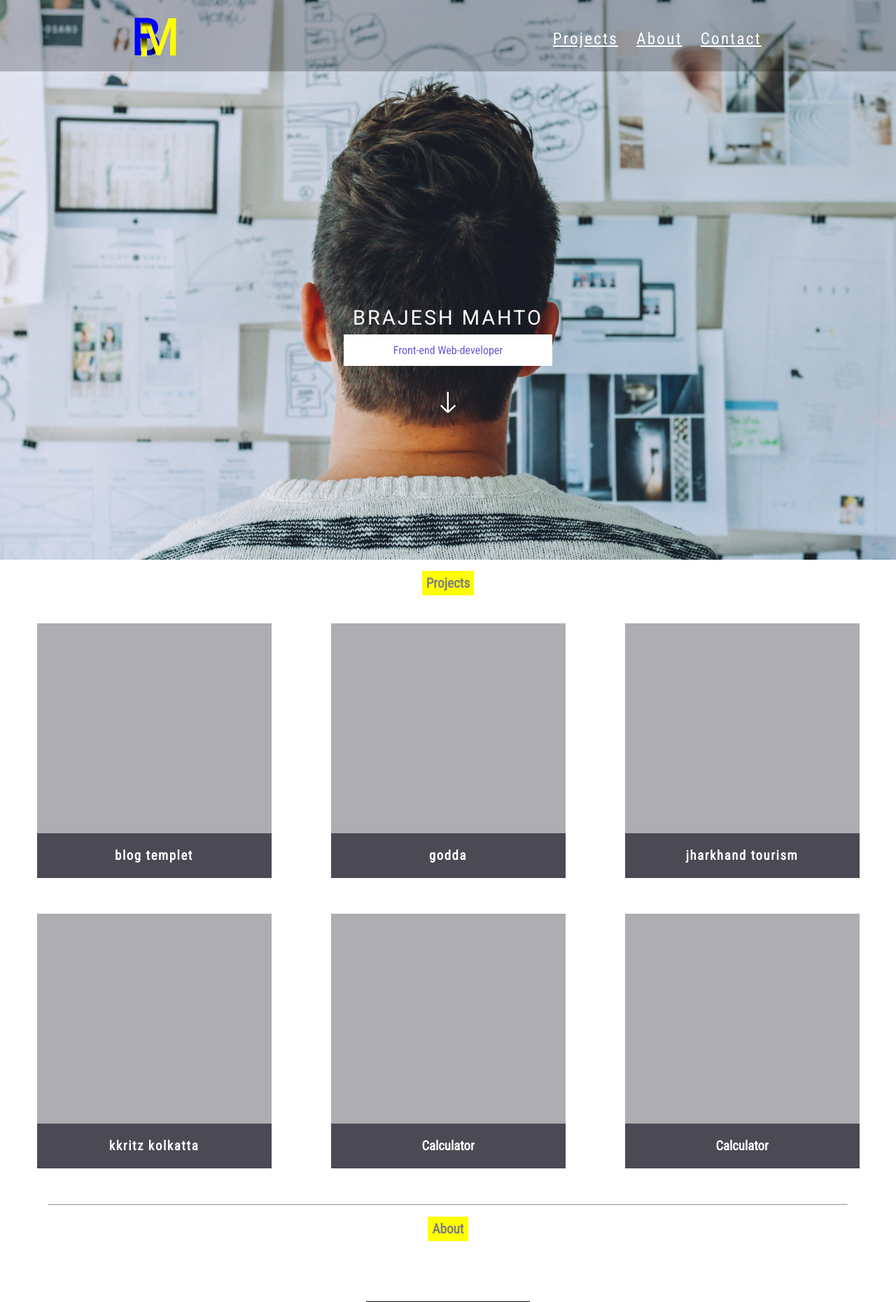
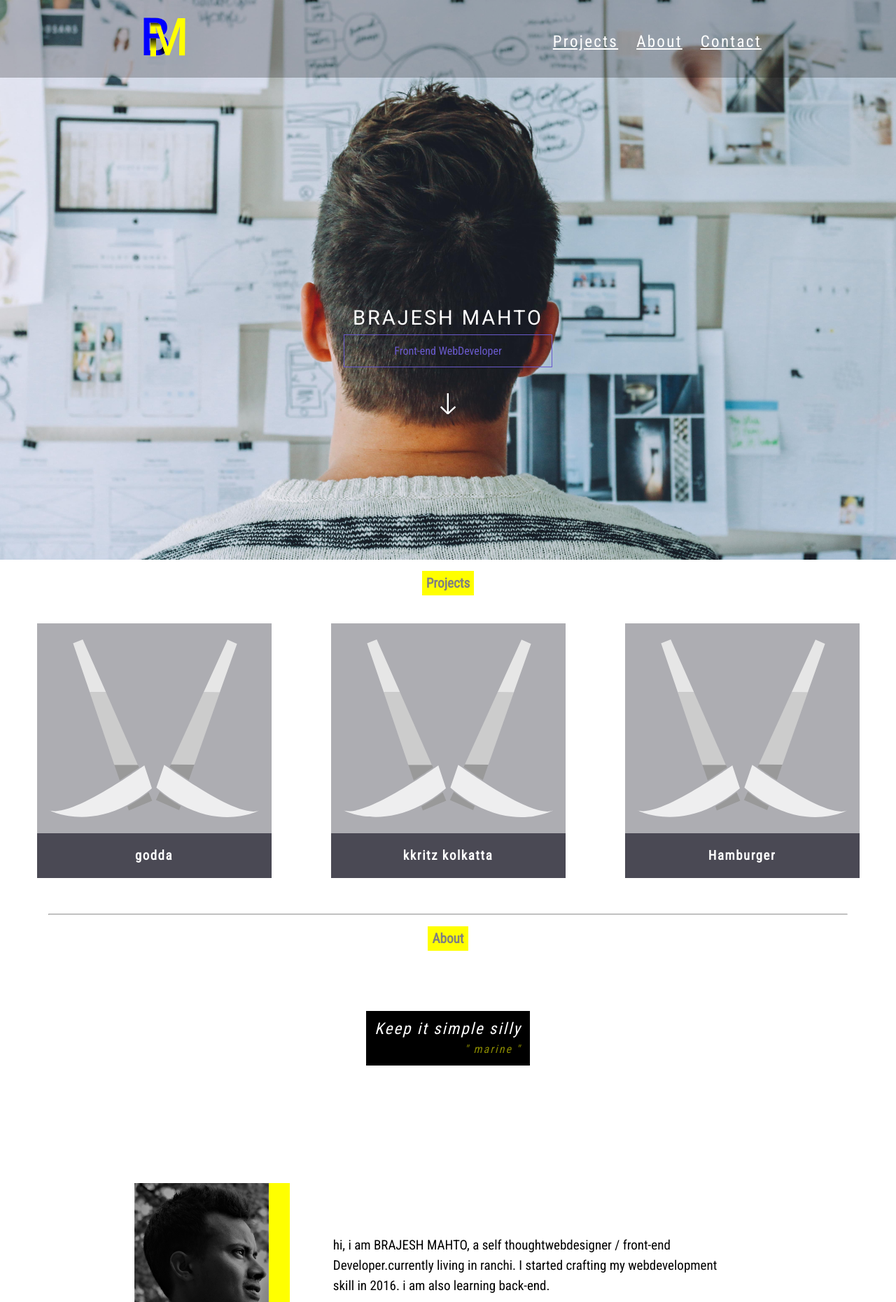
Before and after one commit to mahtobittu/mahtobittu.github.io, a PHP site: page / in a window 1280 px wide. Shown: the top 1861 px of the page at 70% size. Run offline with PHP 8.4, Linux system fonts and the light colour scheme.

Commit message:
Add files via upload

```diff
--- a/index.html
+++ b/index.html
@@ -23,7 +23,7 @@
 
 
                 <div >
-                     <img src='bm-01-01.svg' class='logo'>
+                     <a href='index.html'><img src='bm-01-01.svg' class='logo'></a>
                 </div>
 
                 <div class='navigation'>
@@ -58,7 +58,7 @@
 
                 <div id="hlo">
                     <a id="logo">BRAJESH MAHTO</a>
-                    <p id="intro1">Front-end Web-developer</p>
+                    <p id="intro1">Front-end WebDeveloper</p>
 
                 </div>
 
@@ -81,57 +81,36 @@
 
 
                 <div class="projectbox hack">
-                    <div class="imgContainer"></div>
+                    <div class="imgContainer imgContainer1"></div>
                     <div style="background-color: #4a4954; padding: 21px;
 
                             text-align: center;">
-                        <a href= 'mahtobitt.github.io/blog/' class='projestname'><h3>blog templet</h3></a>
+                        <a href= 'https://mahtobittu.github.io/godda/' class='projestname'><h3>godda</h3></a>
                     </div>
                 </div>
 
-                <div class="projectbox hack">
-                    <div class="imgContainer"></div>
-                    <div style="       background-color: #4a4954; padding: 21px;
 
-                          text-align: center;">
-                        <a href= 'mahtobitt.github.io/godda/' class='projestname'><h3>godda</h3></a>
-                    </div>
-                </div>
+
+
 
                 <div class="projectbox hack">
-                    <div class="imgContainer"></div>
-                    <div style="background-color: #4a4954; padding: 21px;  text-align: center;">
-                        <a href ='mahtobitt.github.io/jturism/' class='projestname'><h3>jharkhand tourism</h3></a>
-                    </div>
-                </div>
-
-                <div class="projectbox hack">
-                    <div class="imgContainer"></div>
+                    <div class="imgContainer imgContainer1"></div>
                     <div style="background-color: #4a4954; padding: 21px; text-align: center;">
                        <a href ='mahtobitt.github.io/kkritz/' class='projestname'><h3 >kkritz kolkatta</h3></a>
                     </div>
                 </div>
 
 
-
-
                 <div class="projectbox hack">
-                    <div class="imgContainer"></div>
-                    <div style="       background-color: #4a4954; padding: 21px;
-
-                                text-align: center;">
-                        <h3>Calculator</h3>
+                    <div class="imgContainer imgContainer1"></div>
+                    <div style="background-color: #4a4954; padding: 21px; text-align: center;">
+                       <a href ='mahtobitt.github.io/kkritz/' class='projestname'><h3 >Hamburger</h3></a>
                     </div>
                 </div>
 
-                <div class="projectbox hack">
-                    <div class="imgContainer"></div>
-                    <div style="       background-color: #4a4954; padding: 21px;
 
-                                text-align: center;">
-                        <h3>Calculator</h3>
-                    </div>
-                </div>
+
+
 
             </div>
 
--- a/jssolution.css
+++ b/jssolution.css
@@ -6,6 +6,27 @@ body{
 
     font-family: 'Roboto Condensed', sans-serif;
 
+}
+
+.imgContainer1{
+    background-image: url(lamon11.svg);
+    background-repeat: no-repeat;
+    background-color: black;
+    background-position: center;
+}
+
+.imgContainer1{
+    background-image: url(lamon11.svg);
+    background-repeat: no-repeat;
+    background-color: black;
+    background-position: center;
+}
+
+.imgContainer1{
+    background-image: url(lamon11.svg);
+    background-repeat: no-repeat;
+    background-color: black;
+    background-position: center;
 }
 
 
@@ -245,19 +266,21 @@ header{
     color: rgb(0, 0, 255);
 }
 
-.imgContainer:hover{
 
-    background-color: #3F51B5;
-}
 
 #intro1{
 
     font-family: 'Roboto Condensed', sans-serif;
-    background-color: white;
+    border:1px solid rgb(106, 90, 205);
     color: rgb(106, 90, 205);
     padding: 13px;
-    /* width: 213px; */
-    text-align: center;
+        text-align: center;
+        transition: 700ms ease-in-out;
+}
+#intro1:hover{
+    background-color: rgb(106, 90, 205);
+    color:white;
+
 }
 
 
```
Also changed, not shown: lamon11.svg (added), 3 other files.
